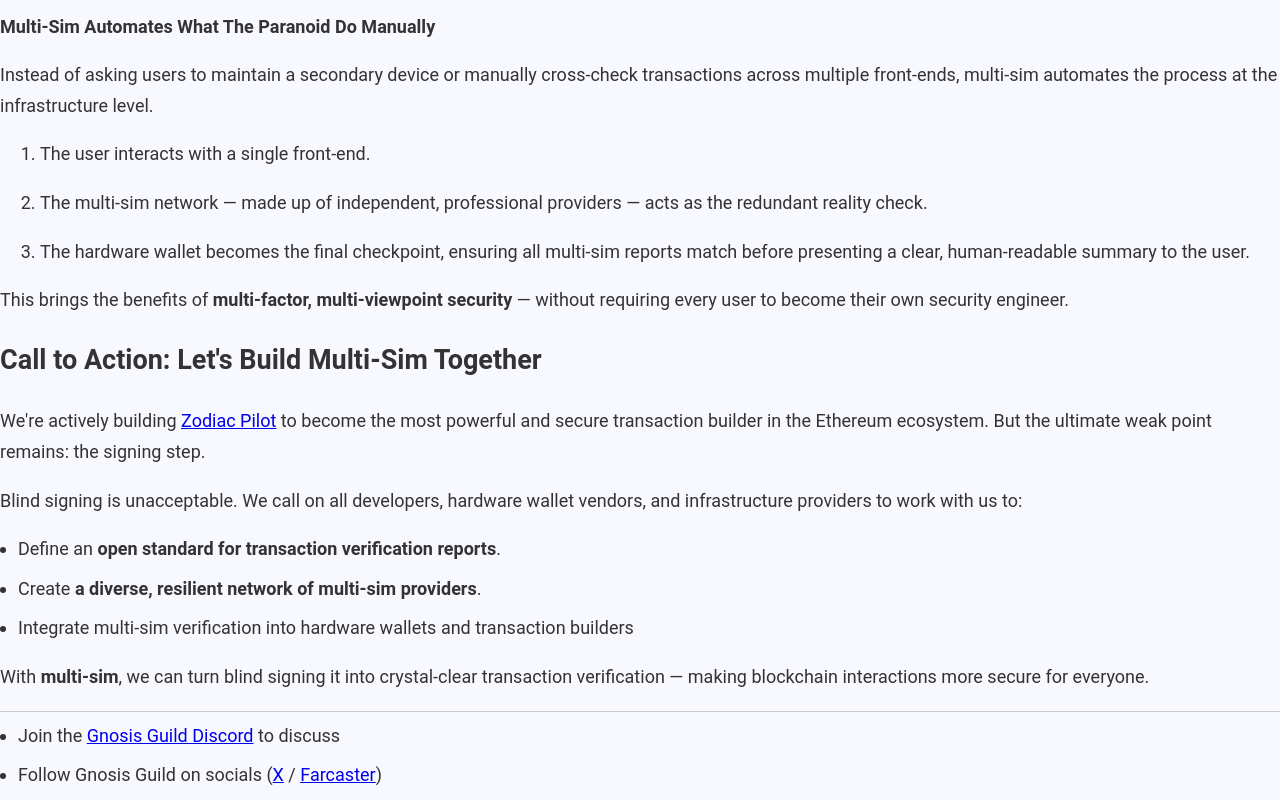
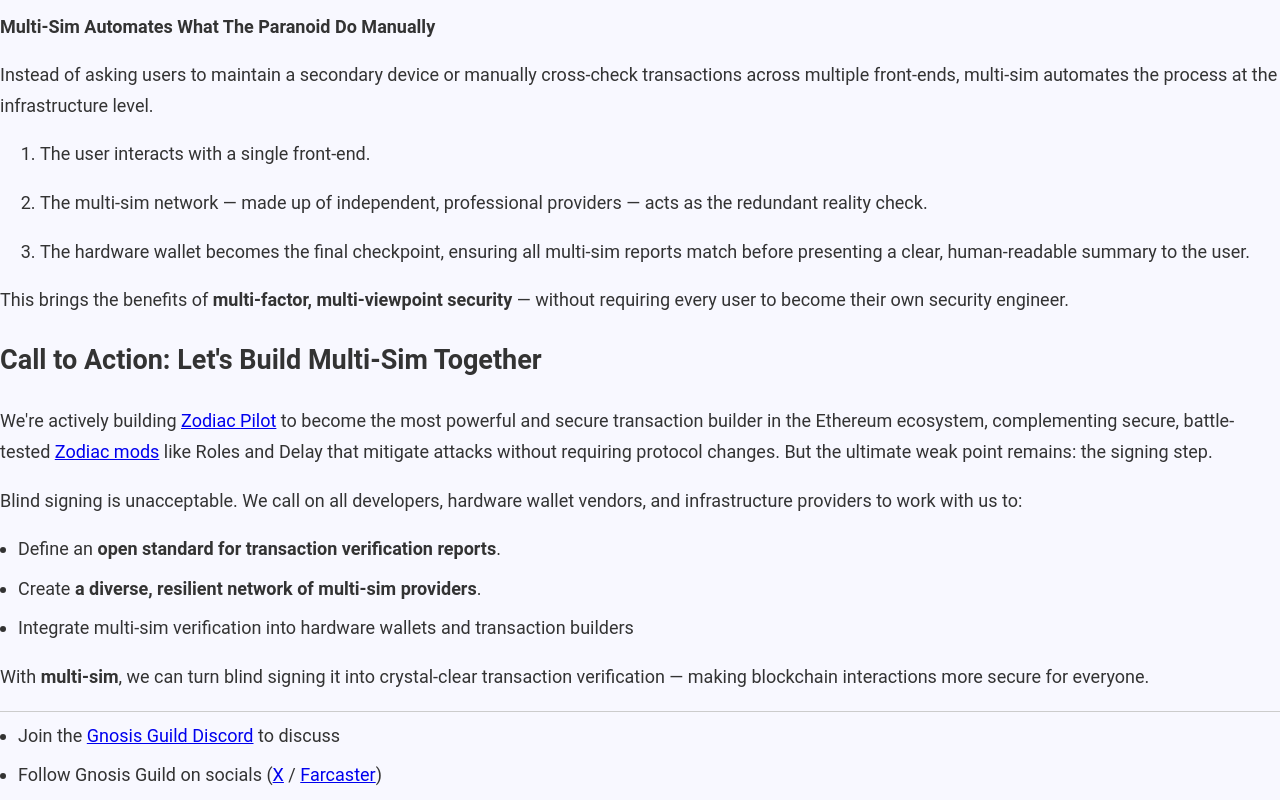
Before and after one commit to gnosisguild/engineering-blog, a Next.js app: page /posts/multi-sim in a window 1280 px wide. Shown: the part 3607-4407 px from the top of the page. Built offline with nearby package versions, Linux system fonts and the light colour scheme.

Commit message:
link to zodiac thread

```diff
--- a/pages/posts/multi-sim/index.mdx
+++ b/pages/posts/multi-sim/index.mdx
@@ -103,7 +103,8 @@
 
 ## Call to Action: Let's Build Multi-Sim Together
 
-We're actively building [Zodiac Pilot](https://pilot.gnosisguild.org) to become the most powerful and secure transaction builder in the Ethereum ecosystem. But the ultimate weak point remains: the signing step.
+We're actively building [Zodiac Pilot](https://pilot.gnosisguild.org) to become the most powerful and secure transaction builder in the Ethereum ecosystem, complementing secure, battle-tested [Zodiac mods](https://x.com/GnosisGuild/status/1893077439770702311) like Roles and Delay that mitigate attacks without requiring protocol changes.
+But the ultimate weak point remains: the signing step.
 
 Blind signing is unacceptable. We call on all developers, hardware wallet vendors, and infrastructure providers to work with us to:
 
```
